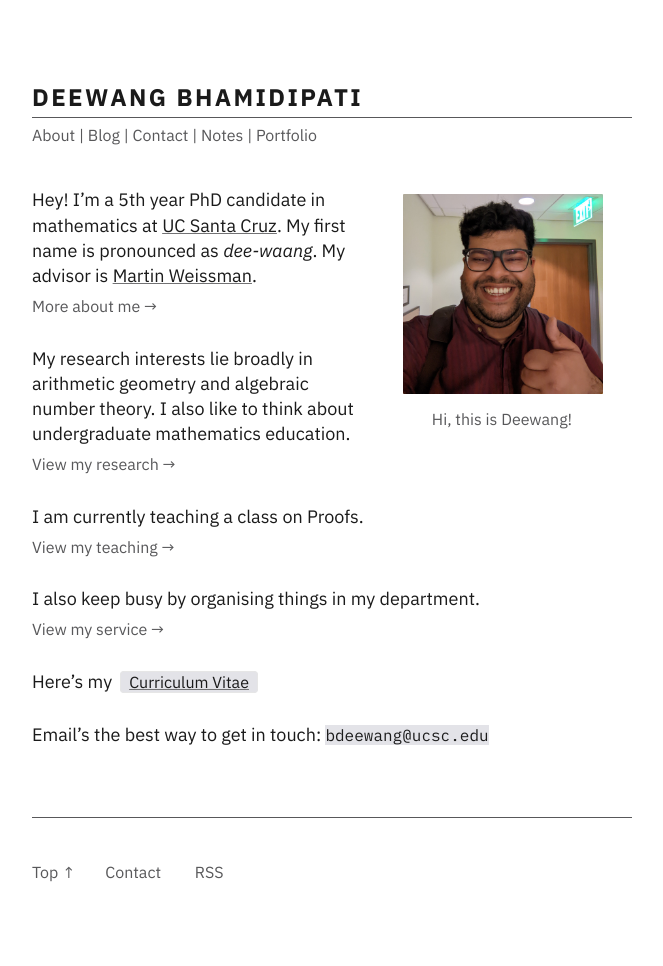
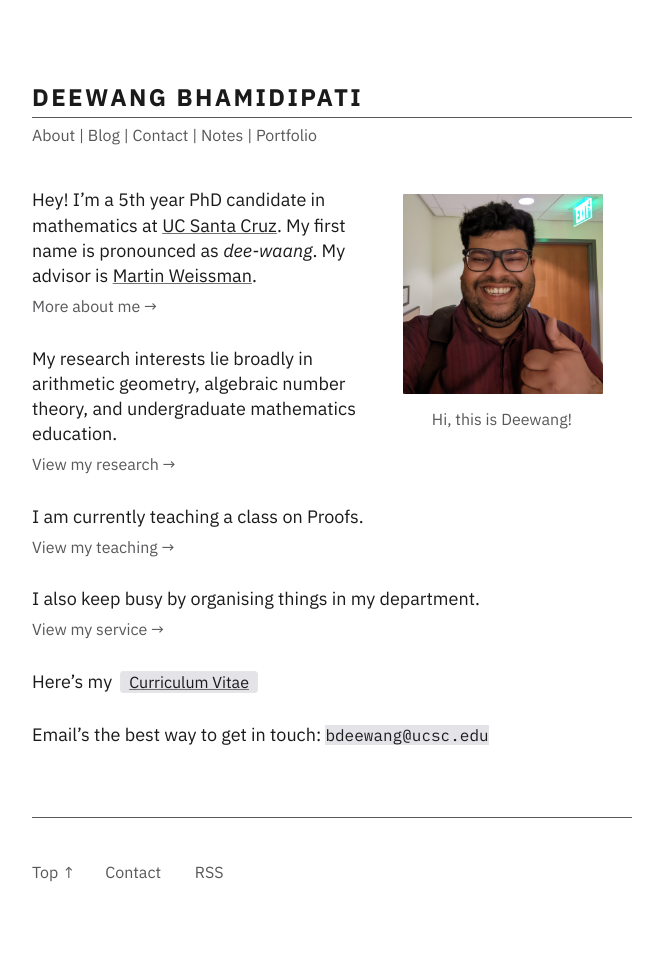
Before and after one commit to junkquill/junkquill.github.io, a Jekyll site: the page built from index.md, in a window 1280 px wide. Shown: the whole page, without its empty margins (308-971 px from the left). Built offline with Jekyll 4.4.1, drawn with Linux system fonts in a browser that asks for light colours.

Commit message:
research-update-3

```diff
--- a/index.md
+++ b/index.md
@@ -9,7 +9,7 @@ index: true
 Hey! I'm a 5th year PhD candidate in mathematics at [UC Santa Cruz](https://www.math.ucsc.edu/index.html). My first name is pronounced as *dee-waang*. My advisor is [Martin Weissman](http://martyweissman.com/).
 <a href="/about" class="internal-link quarter-line-space">More about me&nbsp;→</a>
 
-My research interests lie broadly in arithmetic geometry and algebraic number theory. I also like to think about undergraduate mathematics education.
+My research interests lie broadly in arithmetic geometry, algebraic number theory, and undergraduate mathematics education.
 <a href="/research" class="internal-link quarter-line-space">View my research&nbsp;→</a>
 
 I am currently teaching a class on Proofs.
```
